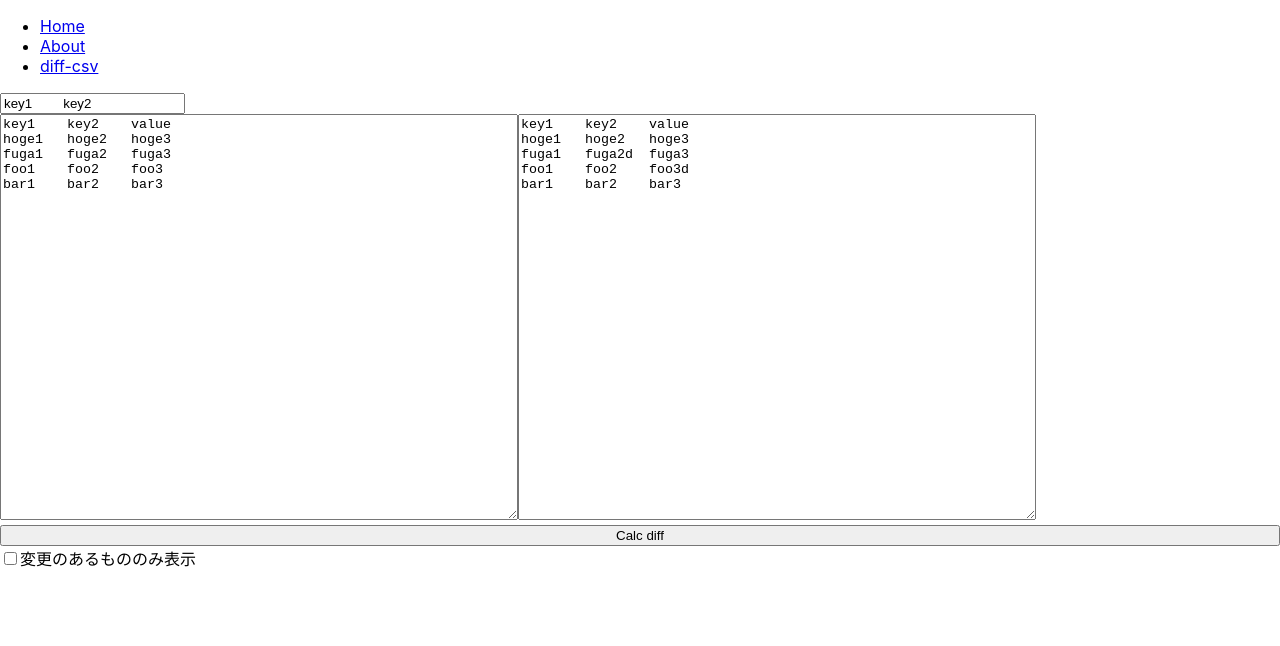
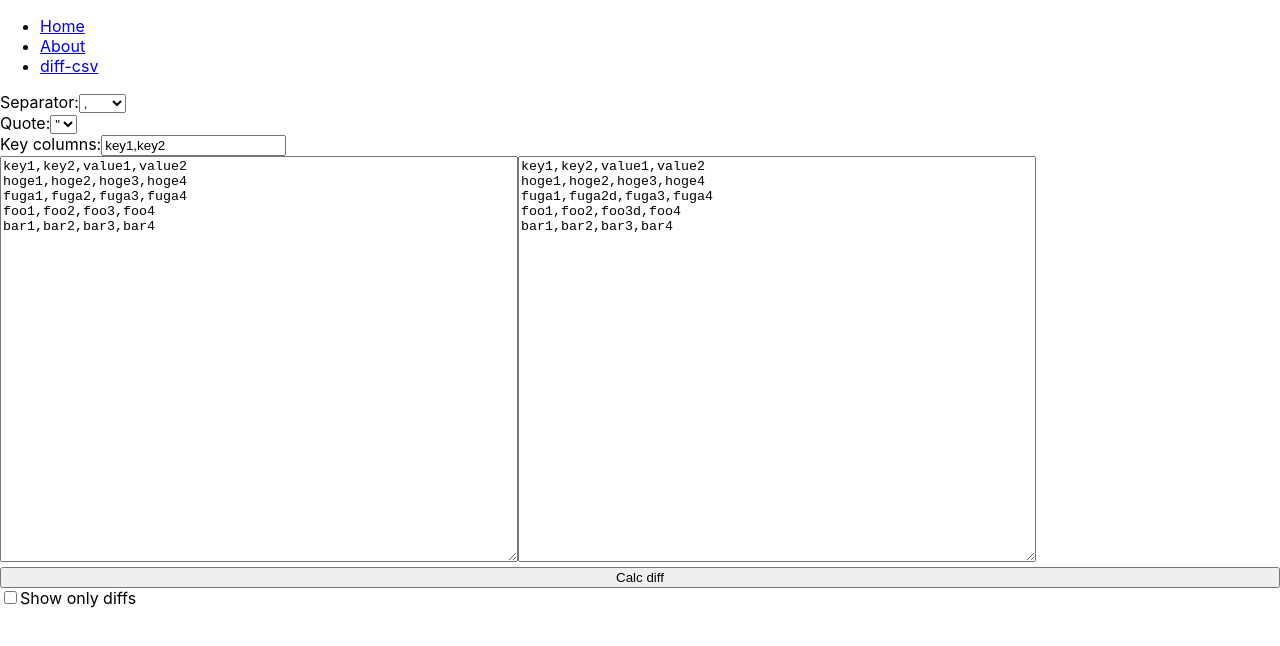
Before and after one commit to cattaka/webtoolbox, a React (Create React App) app: page /diff-csv in a window 1280 px wide. Shown: the top 646 px of the page. Built offline with nearby package versions, Linux system fonts and the light colour scheme.

Commit message:
Impl switching tsv csv

```diff
--- a/src/@types/csv-string/index.d.ts
+++ b/src/@types/csv-string/index.d.ts
@@ -1,3 +1,4 @@
 declare module "csv-string" {
   function parse(input: string, separator?: string, quote?: string): string[][];
+  function stringify(input: string[][], separator?: string, quote?: string): string;
 }
--- a/src/diff-csv.tsx
+++ b/src/diff-csv.tsx
@@ -2,9 +2,9 @@ import React, { useState } from 'react';
 import styled from 'styled-components';
 import csvString from 'csv-string';
 
-const exampleKeys1 = "key1\tkey2";
-const exampleValue1 = "key1\tkey2\tvalue\nhoge1\thoge2\thoge3\nfuga1\tfuga2\tfuga3\nfoo1\tfoo2\tfoo3\nbar1\tbar2\tbar3";
-const exampleValue2 = "key1\tkey2\tvalue\nhoge1\thoge2\thoge3\nfuga1\tfuga2d\tfuga3\nfoo1\tfoo2\tfoo3d\nbar1\tbar2\tbar3";
+const exampleKeys1 = "key1,key2";
+const exampleValue1 = "key1,key2,value1,value2\nhoge1,hoge2,hoge3,hoge4\nfuga1,fuga2,fuga3,fuga4\nfoo1,foo2,foo3,foo4\nbar1,bar2,bar3,bar4";
+const exampleValue2 = "key1,key2,value1,value2\nhoge1,hoge2,hoge3,hoge4\nfuga1,fuga2d,fuga3,fuga4\nfoo1,foo2,foo3d,foo4\nbar1,bar2,bar3,bar4";
 
 type State = {
   keyColumns: string;
@@ -12,6 +12,8 @@ type State = {
   value2: string;
   markedTable?: MarkedTable;
   showOnlyDiff: boolean;
+  separator: string;
+  quote: string;
 };
 
 interface MarkedCell {
@@ -38,15 +40,39 @@ export default () => {
     value1: exampleValue1,
     value2: exampleValue2,
     markedTable: undefined,
-    showOnlyDiff: false
+    showOnlyDiff: false,
+    separator: ",",
+    quote: '"'
   } as State);
 
+  const onChangeSeparator = (e: React.ChangeEvent<HTMLSelectElement>) => {
+    dispatchState({
+      ...state,
+      separator: e.target.value,
+      keyColumns: convertCsv(state.keyColumns, state.separator, state.quote, e.target.value, state.quote),
+      value1: convertCsv(state.value1, state.separator, state.quote, e.target.value, state.quote),
+      value2: convertCsv(state.value2, state.separator, state.quote, e.target.value, state.quote)
+    });
+  };
+  const onChangeQuote = (e: React.ChangeEvent<HTMLSelectElement>) => {
+    console.log(state.value1);
+    console.log(convertCsv(state.value1, state.separator, state.quote, state.separator, e.target.value));
+    dispatchState({
+      ...state,
+      quote: e.target.value,
+      keyColumns: convertCsv(state.keyColumns, state.separator, state.quote, state.separator, e.target.value),
+      value1: convertCsv(state.value1, state.separator, state.quote, state.separator, e.target.value),
+      value2: convertCsv(state.value2, state.separator, state.quote, state.separator, e.target.value)
+    });
+  };
   const onChangeKeysText1 = (e: React.ChangeEvent<HTMLInputElement>) => { dispatchState({ ...state, keyColumns: e.target.value }); };
   const onChangeValue1Text = (e: React.ChangeEvent<HTMLTextAreaElement>) => { dispatchState({ ...state, value1: e.target.value }); };
   const onChangeValue2Text = (e: React.ChangeEvent<HTMLTextAreaElement>) => { dispatchState({ ...state, value2: e.target.value }); };
 
   const onClickCalculateDiff = (e: React.MouseEvent<HTMLButtonElement, MouseEvent>) => {
     const diffTable = calculateDiff(
+      state.separator,
+      state.quote,
       state.keyColumns,
       state.value1,
       state.value2
@@ -62,15 +88,30 @@ export default () => {
   };
 
   return <div>
-    <input type="text" value={state.keyColumns} onChange={onChangeKeysText1} />
+    <label htmlFor="separator">Separator:</label>
+    <select name={"separator"} defaultValue={state.separator} onChange={onChangeSeparator}>
+      <option value={","}>,</option>
+      <option value={"\t"}>TAB</option>
+    </select>
     <div>
-      <textarea style={{ width: '40%', height: '30em'}} onChange={onChangeValue1Text} value={state.value1} />
-      <textarea style={{ width: '40%', height: '30em'}} onChange={onChangeValue2Text} value={state.value2} />
+      <label htmlFor="quote">Quote:</label>
+      <select defaultValue={state.quote} onChange={onChangeQuote}>
+        <option value={'"'}>"</option>
+        <option value={"'"}>'</option>
+      </select>
+    </div>
+    <div>
+      <label htmlFor="keyColumns">Key columns:</label>
+      <input name={"keyColumns"} type="text" value={state.keyColumns} onChange={onChangeKeysText1} />
+    </div>
+    <div>
+      <ValuesTextArea onChange={onChangeValue1Text} value={state.value1} />
+      <ValuesTextArea onChange={onChangeValue2Text} value={state.value2} />
     </div>
     <button style={{width: '100%'}} onClick={onClickCalculateDiff}>Calc diff</button>
     <div>
       <input type="checkbox" onChange={onChangeShowOnlyDiff} />
-      変更のあるもののみ表示
+      Show only diffs
     </div>
     <div>
       { state.markedTable ? genMarkedTable(state.markedTable, state.showOnlyDiff) : undefined }
@@ -78,10 +119,16 @@ export default () => {
   </div>;
 }
 
-const calculateDiff = (keyColumnsStr: string, input1Str: string, input2Str: string): MarkedTable => {
-  const keyColumns = csvString.parse(keyColumnsStr, "\t")[0];
-  const input1 = csvString.parse(input1Str, "\t");
-  const input2 = csvString.parse(input2Str, "\t");
+const calculateDiff = (
+  separator: string,
+  quote: string,
+  keyColumnsStr: string,
+  input1Str: string,
+  input2Str: string
+): MarkedTable => {
+  const keyColumns = csvString.parse(keyColumnsStr, separator, quote)[0];
+  const input1 = csvString.parse(input1Str, separator, quote);
+  const input2 = csvString.parse(input2Str, separator, quote);
 
   const columns1 = input1[0];
   const columns2 = input2[0];
@@ -202,31 +249,42 @@ const makeDiffRow = (
 const genMarkedTable = (markedTable: MarkedTable, showOnlyDiff: boolean) => {
   return (
     <div>
-      {/*<div>*/}
-      {/*  <CheckBox onChange={onChangeShowOnlyDiff}>変更のあるもののみ表示</CheckBox>*/}
-      {/*</div>*/}
       <table>
+        <thead>
           <StyledTr>
-              {markedTable.header.cells.map(cell => (
-                <StyledTh style={{ backgroundColor: cell.color, color: cell.isKey ? 'red' : undefined }}>
+            {markedTable.header.cells.map((cell, cindex) => (
+              <StyledTh key={cindex} style={{ backgroundColor: cell.color, color: cell.isKey ? 'red' : undefined }}>
                 {cell.text}
               </StyledTh>
             ))}
           </StyledTr>
+        </thead>
+        <tbody>
           {markedTable.rows.map(
-              row =>
+            (row, rindex) =>
               (!showOnlyDiff || row.hasDiff) && (
-                  <StyledTr>
-                    {row.cells.map(cell => (
-                      <StyledTd style={{ backgroundColor: cell.color }} title={cell.oldText}>{cell.text}</StyledTd>
+                <StyledTr key={rindex}>
+                  {row.cells.map((cell, cindex) => (
+                    <StyledTd key={cindex} style={{ backgroundColor: cell.color }} title={cell.oldText}>{cell.text}</StyledTd>
                   ))}
                 </StyledTr>
               )
           )}
+        </tbody>
       </table>
     </div>
   );
 };
+
+const convertCsv = (str: string, oldSeparator: string, oldQuote: string, newSeparator: string, newQuote: string) => {
+  const v = csvString.parse(str, oldSeparator, oldQuote);
+  return csvString.stringify(v, newSeparator, newQuote);
+};
+
+const ValuesTextArea = styled.textarea`
+  width: 40%;
+  height: 30em;
+`;
 
 const StyledTr = styled.tr``;
 
```
Lines whose indentation alone changed are shown as unchanged.
